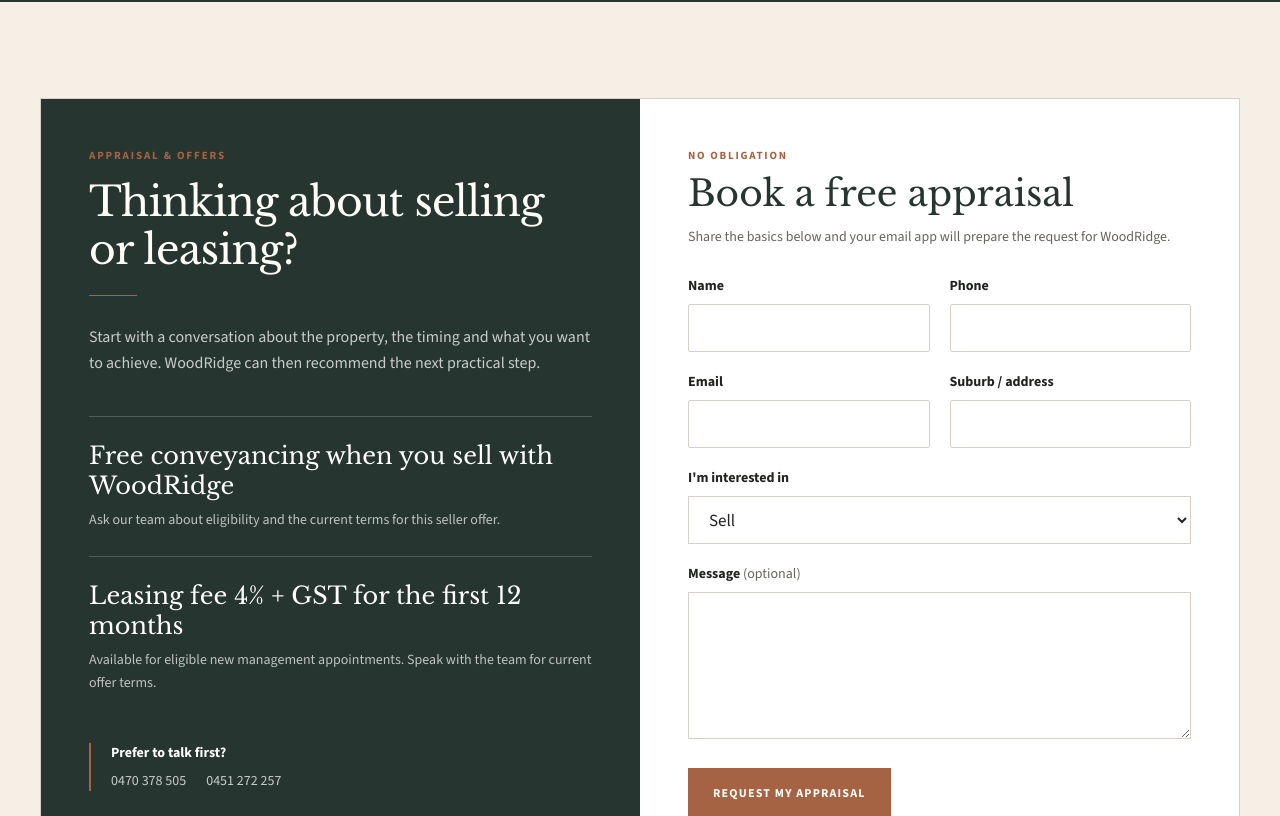
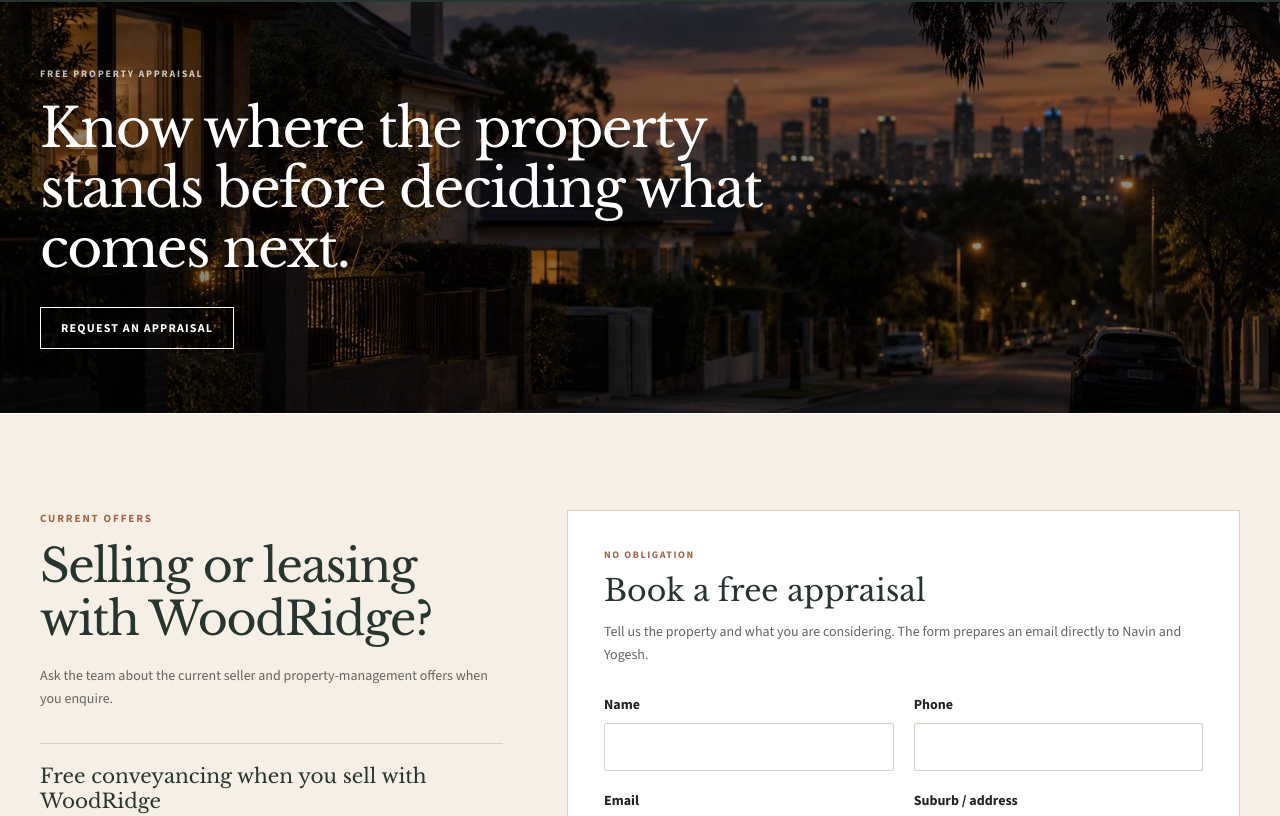
Before and after one commit to tayyabheree/Estate-website, a Next.js app: page / in a window 1280 px wide. Shown: the part 5384-6200 px from the top of the page. Built offline with nearby package versions, Linux system fonts and the light colour scheme.

Commit message:
Rebuild appraisal as image banner and form

```diff
--- a/components/sections/OffersAppraisal.tsx
+++ b/components/sections/OffersAppraisal.tsx
@@ -1,12 +1,13 @@
 "use client";
 
+import Image from "next/image";
 import { useState } from "react";
 import { useForm } from "react-hook-form";
 import { z } from "zod";
 import { zodResolver } from "@hookform/resolvers/zod";
 import { site } from "@/content/site";
 import { FormField } from "@/components/ui/FormField";
-import { SectionHeading } from "@/components/ui/SectionHeading";
+import { Reveal } from "@/components/ui/Reveal";
 
 const schema = z.object({
   name: z.string().min(2, "Please enter your name."),
@@ -21,7 +22,6 @@ type Values = z.infer<typeof schema>;
 
 export function OffersAppraisal() {
   const [prepared, setPrepared] = useState(false);
-
   const {
     register,
     handleSubmit,
@@ -60,67 +60,76 @@ export function OffersAppraisal() {
   };
 
   return (
-    <section id="offers" className="section section--alt">
-      <div className="container grid gap-0 border border-line bg-white lg:grid-cols-12">
-        <div className="bg-navy p-7 text-white sm:p-10 lg:col-span-6 lg:p-12">
-          <SectionHeading
-            label="Appraisal & offers"
-            title="Thinking about selling or leasing?"
-            light
+    <section id="offers" className="bg-white">
+      <Reveal>
+        <div className="relative min-h-[360px] overflow-hidden">
+          <Image
+            src="/images/appraisal-bg.jpg"
+            alt="Melbourne residential street at twilight"
+            fill
+            sizes="100vw"
+            className="object-cover"
           />
+          <div className="absolute inset-0 bg-black/45" />
 
-          <p className="mt-7 max-w-xl text-base leading-relaxed text-white/75">
-            Start with a conversation about the property, the timing and what you want to
-            achieve. WoodRidge can then recommend the next practical step.
+          <div className="container relative z-10 flex min-h-[360px] items-center py-16 text-white">
+            <div className="max-w-[760px]">
+              <p className="text-[10px] font-bold uppercase tracking-[.18em] text-white/75">
+                Free property appraisal
+              </p>
+              <h2 className="mt-4 font-serif text-[clamp(2rem,4.2vw,3.8rem)] leading-[1.12] tracking-[-.03em]">
+                Know where the property stands before deciding what comes next.
+              </h2>
+              <a
+                href="#appraisal"
+                className="mt-7 inline-flex border border-white px-5 py-3 text-xs font-bold uppercase tracking-[.1em] transition-colors hover:bg-white hover:text-ink"
+              >
+                Request an appraisal
+              </a>
+            </div>
+          </div>
+        </div>
+      </Reveal>
+
+      <div className="section section--alt">
+        <div className="container grid gap-12 lg:grid-cols-12 lg:gap-16">
+          <Reveal className="lg:col-span-5">
+            <p className="section-label">Current offers</p>
+            <h2 className="font-serif text-[clamp(2rem,3.6vw,3.2rem)] leading-[1.14] tracking-[-.03em] text-navy">
+              Selling or leasing with WoodRidge?
+            </h2>
+            <p className="mt-5 text-sm leading-relaxed text-muted">
+              Ask the team about the current seller and property-management offers when you enquire.
             </p>
 
-          <div className="mt-10">
+            <div className="mt-8 border-t border-line">
               {site.offers.map((offer) => (
-              <article key={offer.title} className="border-t border-white/20 py-6">
-                <h3 className="font-serif text-2xl leading-tight">
+                <article key={offer.title} className="border-b border-line py-5">
+                  <h3 className="font-serif text-xl leading-tight text-navy">
                     {offer.title}
                   </h3>
-                <p className="mt-2 max-w-lg text-sm leading-relaxed text-white/70">
+                  <p className="mt-2 text-sm leading-relaxed text-muted">
                     {offer.terms}
                   </p>
                 </article>
               ))}
             </div>
+          </Reveal>
 
-          <div className="mt-6 border-l-2 border-brandBlue pl-5">
-            <p className="text-sm font-bold text-white">Prefer to talk first?</p>
-            <div className="mt-2 flex flex-wrap gap-x-5 gap-y-1 text-sm text-white/75">
-              {site.contact.phones.map((phone) => (
-                <a
-                  key={phone}
-                  href={"tel:" + phone.replace(/\s/g, "")}
-                  className="hover:text-white hover:underline"
-                >
-                  {phone}
-                </a>
-              ))}
-            </div>
-          </div>
-        </div>
-
-        <div
-          id="appraisal"
-          className="scroll-mt-24 bg-white p-7 text-ink sm:p-10 lg:col-span-6 lg:p-12"
-        >
-          <p className="text-[11px] font-bold uppercase tracking-[.16em] text-brandBlue">
+          <Reveal className="lg:col-span-7">
+            <div id="appraisal" className="scroll-mt-24 border border-line bg-white p-6 sm:p-9">
+              <p className="text-[10px] font-bold uppercase tracking-[.16em] text-brandBlue">
                 No obligation
               </p>
-          <h2 className="mt-2 font-serif text-3xl leading-tight text-navy sm:text-4xl">
+              <h2 className="mt-2 font-serif text-3xl leading-tight text-navy">
                 Book a free appraisal
               </h2>
               <p className="mt-3 text-sm leading-relaxed text-muted">
-            Share the basics below and your email app will prepare the request for WoodRidge.
+                Tell us the property and what you are considering. The form prepares an email
+                directly to Navin and Yogesh.
               </p>
 
-          <form
-            onSubmit={handleSubmit(onSubmit)}
-            className="mt-7 grid gap-5 sm:grid-cols-2"
-          >
+              <form onSubmit={handleSubmit(onSubmit)} className="mt-7 grid gap-5 sm:grid-cols-2">
                 <FormField label="Name" id="name" register={register("name")} error={errors.name} />
                 <FormField label="Phone" id="phone" type="tel" register={register("phone")} error={errors.phone} />
                 <FormField label="Email" id="email" type="email" register={register("email")} error={errors.email} />
@@ -130,7 +139,7 @@ export function OffersAppraisal() {
                   <span className="mb-2 block text-sm font-bold">I&apos;m interested in</span>
                   <select
                     {...register("interest")}
-                className="min-h-12 w-full rounded-none border border-line bg-white px-4"
+                    className="min-h-12 w-full border border-line bg-white px-4"
                   >
                     <option>Sell</option>
                     <option>Lease</option>
@@ -143,11 +152,7 @@ export function OffersAppraisal() {
                   <span className="mb-2 block text-sm font-bold">
                     Message <span className="font-normal text-muted">(optional)</span>
                   </span>
-              <textarea
-                {...register("message")}
-                rows={4}
-                className="w-full rounded-none border border-line p-4"
-              />
+                  <textarea {...register("message")} rows={4} className="w-full border border-line p-4" />
                   {errors.message && (
                     <span className="mt-1 block text-sm text-[#7A3C36]">
                       {errors.message.message}
@@ -159,19 +164,15 @@ export function OffersAppraisal() {
                   <button className="btn btn--primary w-full sm:w-auto" type="submit">
                     Request My Appraisal
                   </button>
-
                   {prepared && (
                     <p role="status" className="mt-4 text-sm font-bold text-navy">
                       Your email app should now be open with the enquiry ready to send.
                     </p>
                   )}
-
-              <p className="mt-4 text-xs leading-relaxed text-muted">
-                The form prepares an email to Navin Chugh and Yogesh Bhatia. Your details
-                are not stored by this website.
-              </p>
                 </div>
               </form>
+            </div>
+          </Reveal>
         </div>
       </div>
     </section>
```
Lines whose indentation alone changed are shown as unchanged.
